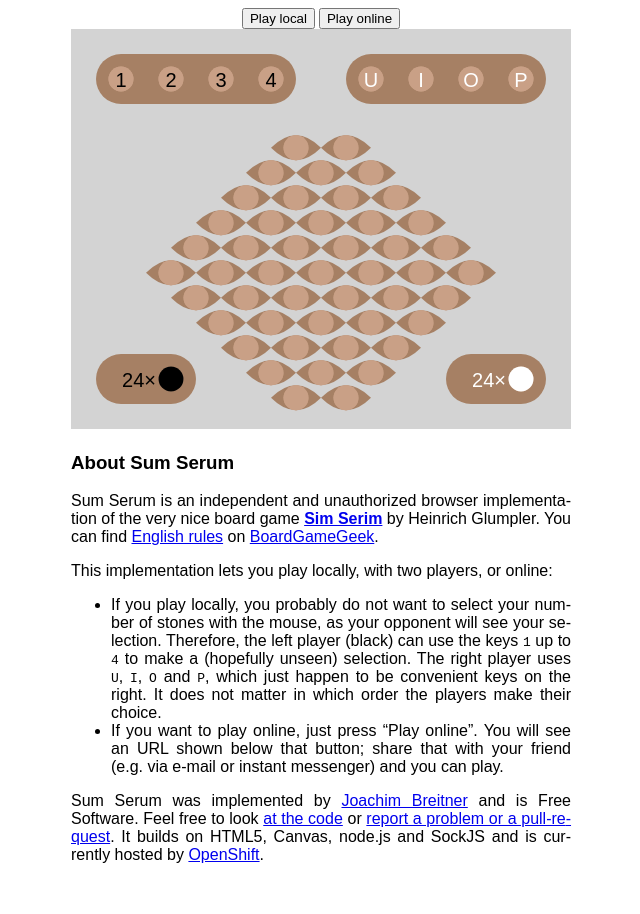
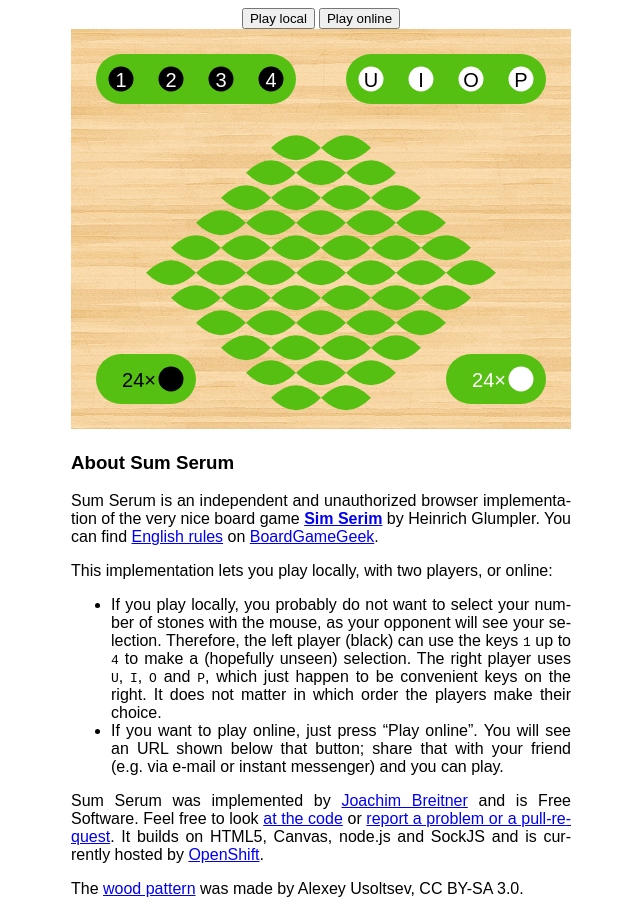
Before and after one commit to nomeata/sumserum, a website: page client/index.html in a window 1280 px wide. Both pictures are taken after a click on the button "Play local". Shown: the whole page, without its empty margins (319-959 px from the left). Before the commit the page ends 880 px from the top, so only its background shows below. Drawn offline with Linux system fonts and the light colour scheme.

Commit message:
Nicer colours

```diff
--- a/client/index.html
+++ b/client/index.html
@@ -51,6 +51,7 @@
 <p>Sum Serum was implemented by <a href="http://www.joachim-breitner.de/">Joachim Breitner</a> and is Free Software. Feel free to look <a href="http://git.nomeata.de/?p=sumserum.git">at the code</a> or <a href="https://github.com/nomeata/sumserum/issues">report a problem or a pull-request</a>. It builds on HTML5, Canvas, node.js and SockJS and is currently hosted by <a href="https://www.openshift.com/">OpenShift</a>.
 </p>
 
+<p>The <a href="http://subtlepatterns.com/wood-pattern/">wood pattern</a> was made by Alexey Usoltsev, CC BY-SA 3.0.</p>
 
 </div>
 </body>
--- a/client/sumserum.js
+++ b/client/sumserum.js
@@ -4,6 +4,18 @@
 
 var c=document.getElementById("canvas");
 var ctx=c.getContext("2d");
+
+var foreground_pattern = '#55BF12';
+
+var background_pattern;
+var imageObj2 = new Image();
+imageObj2.onload = function() {
+	background_pattern = ctx.createPattern(imageObj2, 'repeat');
+	if (state) draw_game();
+};
+imageObj2.src = 'wood_pattern.png';
+
+
 
 // Some constants and enums
 STONE_SIZE=25;
@@ -195,9 +207,14 @@
 }}
 
 // Drawing functions
+function draw_background () {
+	ctx.fillStyle=background_pattern;
+	ctx.fillRect(0, 0, c.width, c.height);
+}
+
 function draw_field () {
 	//ctx.strokeStyle="#FF0000";
-	ctx.fillStyle=WOOD;
+	ctx.fillStyle=foreground_pattern;
 	ctx.beginPath();
 	ctx.moveTo(-FIELD_WIDTH/2,0);
 	ctx.quadraticCurveTo(0, FIELD_HEIGHT/2, FIELD_WIDTH/2,0);
@@ -207,7 +224,7 @@
 };
 
 function player_color(side) {
-	if (side == EMPTY) return "#C9A086";
+	if (side == EMPTY) return "rgba(128,128,128,0.0)"; // "#C9A086";
 	if (side == PLAYER1) return "#000000";
 	if (side == PLAYER2) return "#FFFFFF";
 	if (side == SOON_PLAYER1) return "rgba(0,0,0,0.5)";
@@ -227,20 +244,20 @@
 	console.log('Invalid gob: ' + gob);
 }
 
-function draw_stone (side, halo, tentative) {return function() {
+function draw_halo (side) {return function() {
 	ctx.save();
-	ctx.fillStyle = player_color(EMPTY);
-	if (halo) {
-		ctx.shadowColor = '#FFFFFF';
-		ctx.shadowBlur = 8;
-		ctx.shadowOffsetX = 0;
-		ctx.shadowOffsetY = 0;
-	}
+	ctx.fillStyle = player_color(side);
+	ctx.shadowColor = player_color(side);
+	ctx.shadowBlur = 8;
+	ctx.shadowOffsetX = -1000;
+	ctx.shadowOffsetY = 0;
 	ctx.beginPath();
-	ctx.arc(0,0,STONE_SIZE/2, 0, 2*Math.PI);
+	ctx.arc(1000,0,STONE_SIZE/3, 0, 2*Math.PI);
 	ctx.fill();
 	ctx.restore();
+}}
 
+function draw_stone (side, tentative) {return function() {
 	if (tentative)
 		ctx.fillStyle = player_color_tentative(side);
 	else
@@ -312,7 +329,7 @@
 }
 
 function draw_player_box(side) {return function (){
-	ctx.fillStyle = WOOD;
+	ctx.fillStyle=foreground_pattern;
 	ctx.beginPath();
 	ctx.lineJoin="round";
 	//ctx.moveTo(FIELD_HEIGHT/2, FIELD_HEIGHT);
@@ -326,7 +343,7 @@
 }}
 
 function draw_count_box(side) {return function (){
-	ctx.fillStyle = WOOD;
+	ctx.fillStyle=foreground_pattern;
 	ctx.beginPath();
 	ctx.lineJoin="round";
 	//ctx.moveTo(FIELD_HEIGHT/2, FIELD_HEIGHT);
@@ -357,9 +374,9 @@
 }
 
 function draw_key(side, i) {return function() {
-	draw_stone(EMPTY)();
+	draw_stone(side)();
 	var txt = keys(side)[i];
-	ctx.fillStyle = player_color(side);
+	ctx.fillStyle = player_color(other(side));
 	ctx.font = (0.8*STONE_SIZE) + 'px sans-serif';
 	ctx.textAlign = 'center';
 	ctx.textBaseline = 'middle';
@@ -390,7 +407,7 @@
 function draw_player_selection(side) {return function (){
 	for (var i = 0; i < 4 ; i++) {
 		if (state.placed[side] <= i && i < tentative_state.placed[side]) {
-			at_sel(i, draw_stone(side,false,true))();
+			at_sel(i, draw_stone(side,true))();
 		} else if (state.placed[side] <= i && i < state.chosen[side]) {
 			at_sel(i, draw_stone(side))();
 		} else {
@@ -401,14 +418,17 @@
 
 function draw_game() {
 	ctx.clearRect(0, 0, c.width, c.height);
+	draw_background();
 	state.board.forEach(function (row, m) {
 		row.forEach(function (player, n) {
 			at_field([m, n], draw_field);
 			at_field([m, n], draw_stone(
 				tentative_state.at([m,n]),
-				may_choose() && tentative_state.is_valid_field([m,n]),
 				state.at([m,n]) != tentative_state.at([m,n])
 				));
+			if (may_choose() &&  tentative_state.is_valid_field([m,n])) {
+				at_field([m,n], draw_halo(state.to_place()[0]));
+			}
 		});
 	});
 	for (var side = PLAYER1; side <= PLAYER2; side++) {
```
Also changed, not shown: client/wood_pattern.png (added).
